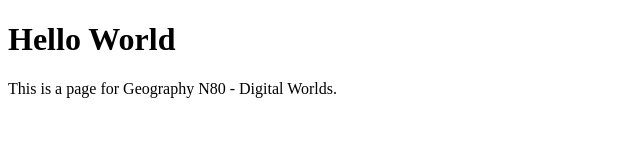
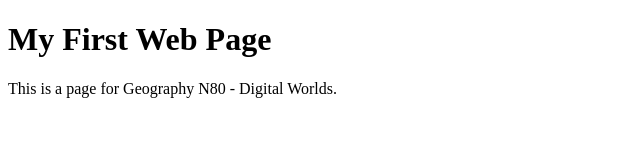
Before and after one commit to willbpayne/willbpayne.github.io, a plain HTML site: page index.html in a window 1280 px wide. Shown: the whole page, without its empty margins (0-640 px from the left). Drawn offline with Linux system fonts and the light colour scheme.

Commit message:
Updating index

```diff
--- a/index.html
+++ b/index.html
@@ -1,7 +1,10 @@
 <!DOCTYPE html>
 <html>
+<head>
+		<title>Hello Digital Worlds</title>
+</head>
 <body>
-<h1>Hello World</h1>
+<h1>My First Web Page</h1>
 <p>This is a page for Geography N80 - Digital Worlds.</p>
 </body>
 </html>
```
